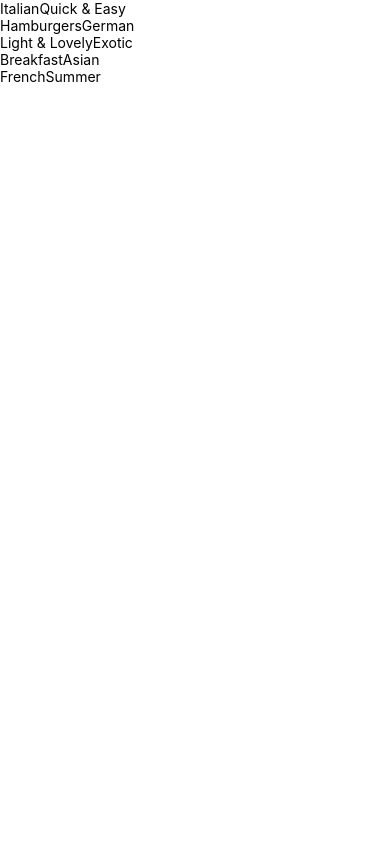
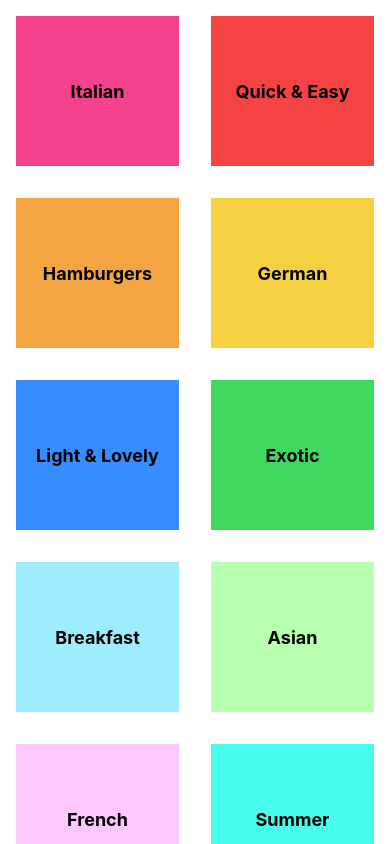
Before and after one commit to CarlosBerry/menuReact, a React Native app: screen / in a window 390 px wide. Built offline with nearby package versions, Linux system fonts and the light colour scheme.

Commit message:
creating grids

```diff
--- a/App.js
+++ b/App.js
@@ -4,7 +4,11 @@ import CategorieScreen from './screen/categorieScreen';
 
 export default function App() {
   return (
-    <CategorieScreen/>
+    <>
+    <StatusBar style='light' />
+    <CategorieScreen />
+    </>
+
   );
 }
 
--- a/app.json
+++ b/app.json
@@ -5,6 +5,7 @@
     "version": "1.0.0",
     "orientation": "portrait",
     "icon": "./assets/icon.png",
+    "backgroundColor":"#24180f",
     "userInterfaceStyle": "light",
     "splash": {
       "image": "./assets/splash.png",
--- a/components/CategorieGridTile.js
+++ b/components/CategorieGridTile.js
@@ -1,14 +1,50 @@
-import { Pressable, View, Text } from "react-native";
+import { Pressable, View, Text, StyleSheet } from "react-native";
 
 function CategorieGridTile({title,color}){
     return (
-        <View>
-            <Pressable>
-                <View>
-                    <Text>{title}</Text>
+        <View style={[styles.gridStyle, {backgroundColor: color}]} >
+            <Pressable style={styles.button} android_ripple={{color: "#131928"}}>
+                <View style={styles.innerContainer}>
+                    <Text style={styles.title}>{title}</Text>
                 </View>
             </Pressable>
         </View>
     )
 }
 export default CategorieGridTile;
+
+const styles= StyleSheet.create({
+
+    gridStyle:{
+        flex: 1,
+        margin: 16,
+        height: 150,
+
+        elevation: 4,
+        overflow: "hidden",
+
+
+
+    },
+    innerContainer: {
+        flex: 1,
+        padding: 16,
+        borderRadius: 8,
+        justifyContent: 'center',
+        alignItems: 'center',
+
+    },
+    title:{
+        fontWeight: 'bold',
+        fontSize: 18
+    },
+    button: {
+        flex: 1,
+    },
+    buttonPressed: {
+        opacity: 0.5
+    }
+
+}
+
+);
```
